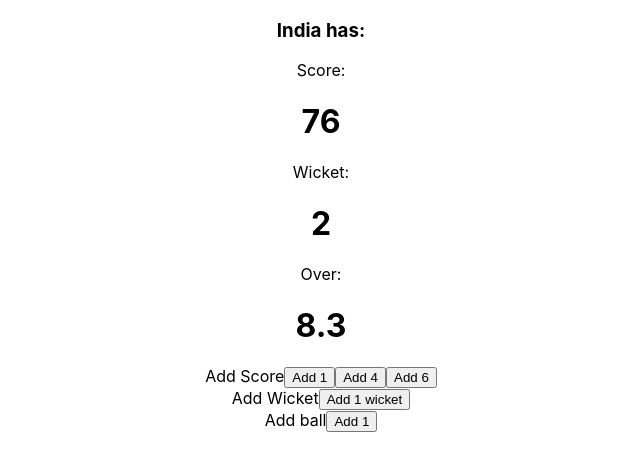
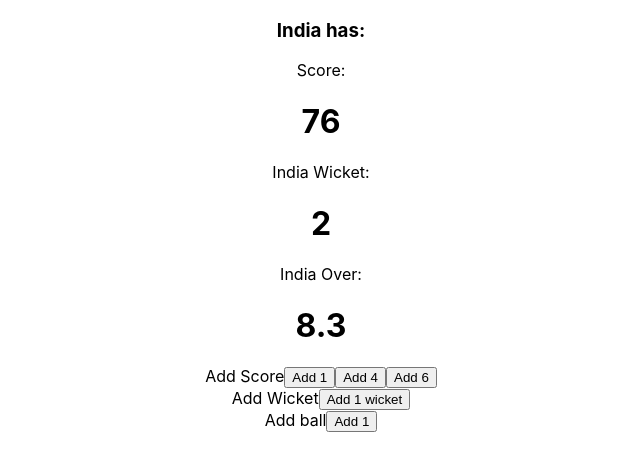
Before and after one commit to rahulr41180/U5C1Evaluation, a React (Create React App) app: page / in a window 1280 px wide. Shown: the top 470 px of the page, without its empty margins (319-959 px from the left). Built offline with nearby package versions, Linux system fonts and the light colour scheme.

Commit message:
first 4commit

```diff
--- a/src/App.jsx
+++ b/src/App.jsx
@@ -44,7 +44,7 @@
           </h1>
         </div>
         <div>
-          Wicket:{" "}
+          India Wicket:{" "}
           <h1 className="wicketCount">
             {
               // show wicket here
@@ -54,7 +54,7 @@
         </div>
 
         <div>
-          Over:{" "}
+         India Over:{" "}
           <h1 className="overCount">
             {
               over
@@ -118,7 +118,7 @@
       </div>
 
       {/* If score reaches greater than 100, show text "India Won" without quotes in h1 tag with class name 'status' */}
-        <h1 className = "status">{Cricket.Score >= 100 ? "India Won" : null}</h1>
+        <h1 className = "status">{Cricket.Score >= 100 ? `India Won ${Cricket.Score}` : null}</h1>
     </div>
   );
 }
```
